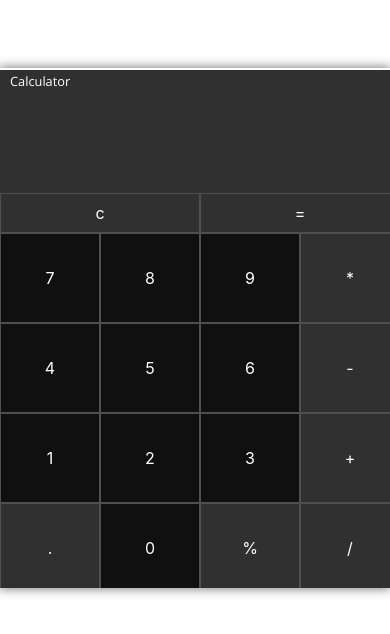
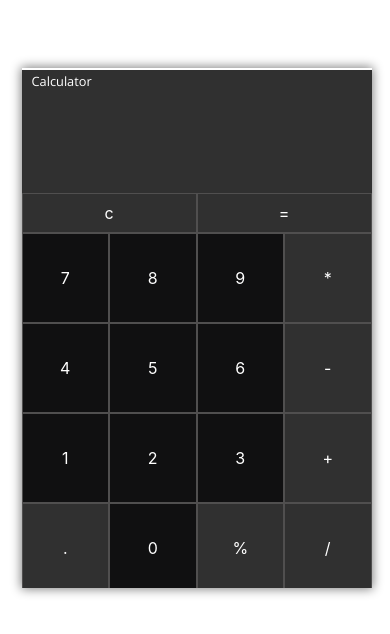
Before and after one commit to Abdullah-Official/JavascriptCalculator, a plain HTML site: page index.html in a window 390 px wide. Shown: the part 144-778 px from the top of the page. Drawn offline with nearby package versions, Linux system fonts and the light colour scheme.

Commit message:
2nd commit

```diff
--- a/style.css
+++ b/style.css
@@ -71,7 +71,7 @@ input:hover{
 }
 @media(max-width:858px){
     form{
-        width: 400px;
+        width: 350px;
         height: 520px;
         box-shadow: 0 0 10px 1px grey;
         margin-top: 100px;
@@ -82,6 +82,7 @@ input:hover{
         text-align: center;
         justify-content: center;
         display: flex;
+        margin-left: 3px;
 
 
     }
```
